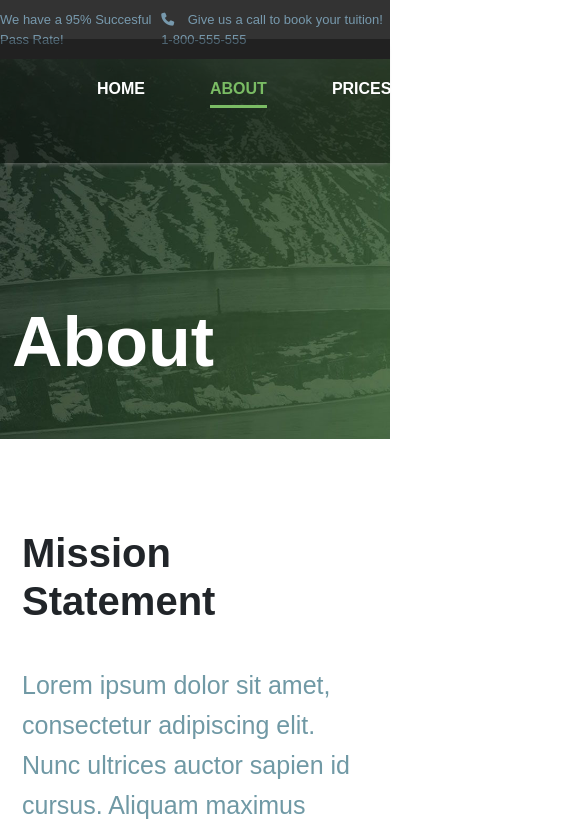
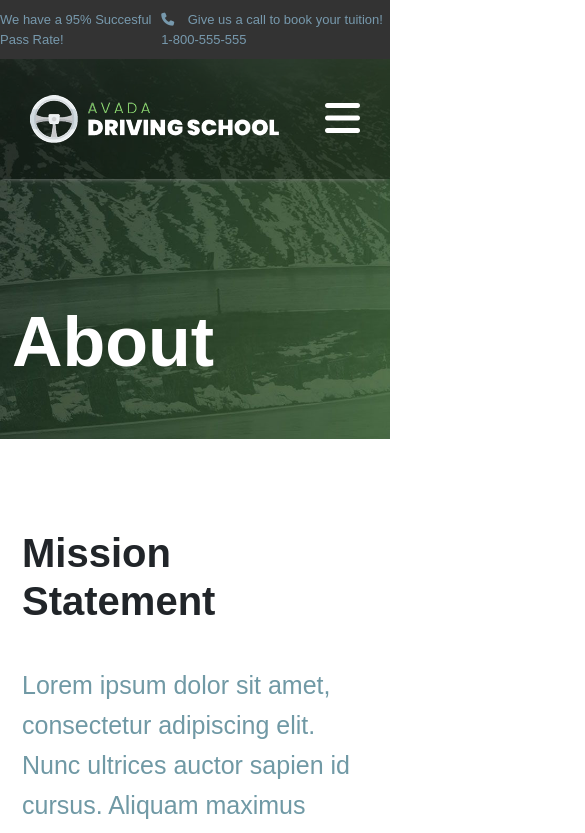
Before and after one commit to GabrielePalmaBool/proj-html-vuejs, a Vue app: page /about in a window 390 px wide. Shown: the top 833 px of the page, 585 px wide, since content can reach past the window. Built offline with nearby package versions, Linux system fonts and the light colour scheme; a small style sheet from the web is missing.

Commit message:
Added media query and hamburger menu on AppHeader

```diff
--- a/src/components/Appheader.vue
+++ b/src/components/Appheader.vue
@@ -43,6 +43,7 @@ export default {
 
 <template>
   <header>
+    <!-- Barra Pubblicitaria -->
     <div class="spam-bar">
       <div class="container">
         <div class="left-spam">We have a 95% Succesful Pass Rate!</div>
@@ -53,14 +54,17 @@ export default {
         </div>
       </div>
     </div>
+    <!-- Barra di Navigazione -->
     <div class="topbar">
-      <div class="container">
+      <div class="topbar-container">
         <div class="logo-box">
           <a href="#">
-            <img src="../assets/avada-drivers-logo-1x.png" alt="logo Avada" />
+            <router-link :to="{ name: 'home' }">
+              <img src="../assets/avada-drivers-logo-1x.png" alt="logo Avada" />
+            </router-link>
           </a>
         </div>
-        <nav class="navbar">
+        <nav class="my-navbar">
           <ul>
             <li v-for="(link, i) in links" :key="i">
               <router-link
@@ -71,6 +75,10 @@ export default {
                 {{ link.item }}
               </router-link>
             </li>
+            <!-- Hamburger Menu -->
+            <label for="check" class="checkbtn">
+              <i class="fa-solid fa-bars"></i>
+            </label>
           </ul>
         </nav>
       </div>
@@ -82,6 +90,7 @@ export default {
 //Scss relativo alla sola sezione di header
 @use '../styles/partials/variables' as *;
 
+// Style Barra Pubblicitaria
 .spam-bar {
   background: #333333;
 
@@ -104,23 +113,26 @@ export default {
   }
 }
 
+// Style Barra di Navigazione
 .topbar {
   background: #00000058;
   width: 100%;
+  height: 120px;
   box-shadow: 0 4px 5px -4px gray;
   position: absolute;
-  top: 39px;
-  left: 0;
 
-  .container {
+  .topbar-container {
     display: flex;
     justify-content: space-between;
     align-items: center;
+    max-width: 1320px;
+    margin: 0 auto;
     height: 100%;
     padding: 30px 0;
 
     .logo-box {
-      width: 280px;
+      min-width: 200px;
+      margin-left: 30px;
     }
 
     ul {
@@ -128,9 +140,11 @@ export default {
       display: flex;
       justify-content: space-between;
       margin-bottom: 0;
+      padding: 0;
 
       li {
-        padding-left: 65px;
+        display: inline-block;
+        margin: 0 15px;
 
         a {
           text-decoration: none;
@@ -148,6 +162,24 @@ export default {
           }
         }
       }
+      // Style Haburger Menu
+      .checkbtn {
+        font-size: 40px;
+        color: #ffff;
+        cursor: pointer;
+        display: none;
+        margin-right: 30px;
+      }
+      // Media Query Tablet/Smartphone
+      @media all and (max-width: 1000px) {
+        li {
+          display: none;
+        }
+
+        .checkbtn {
+          display: block;
+        }
+      }
     }
   }
 }
```
Also changed, not shown: src/pages/AppmainAbout.vue (+11 -5 lines).
